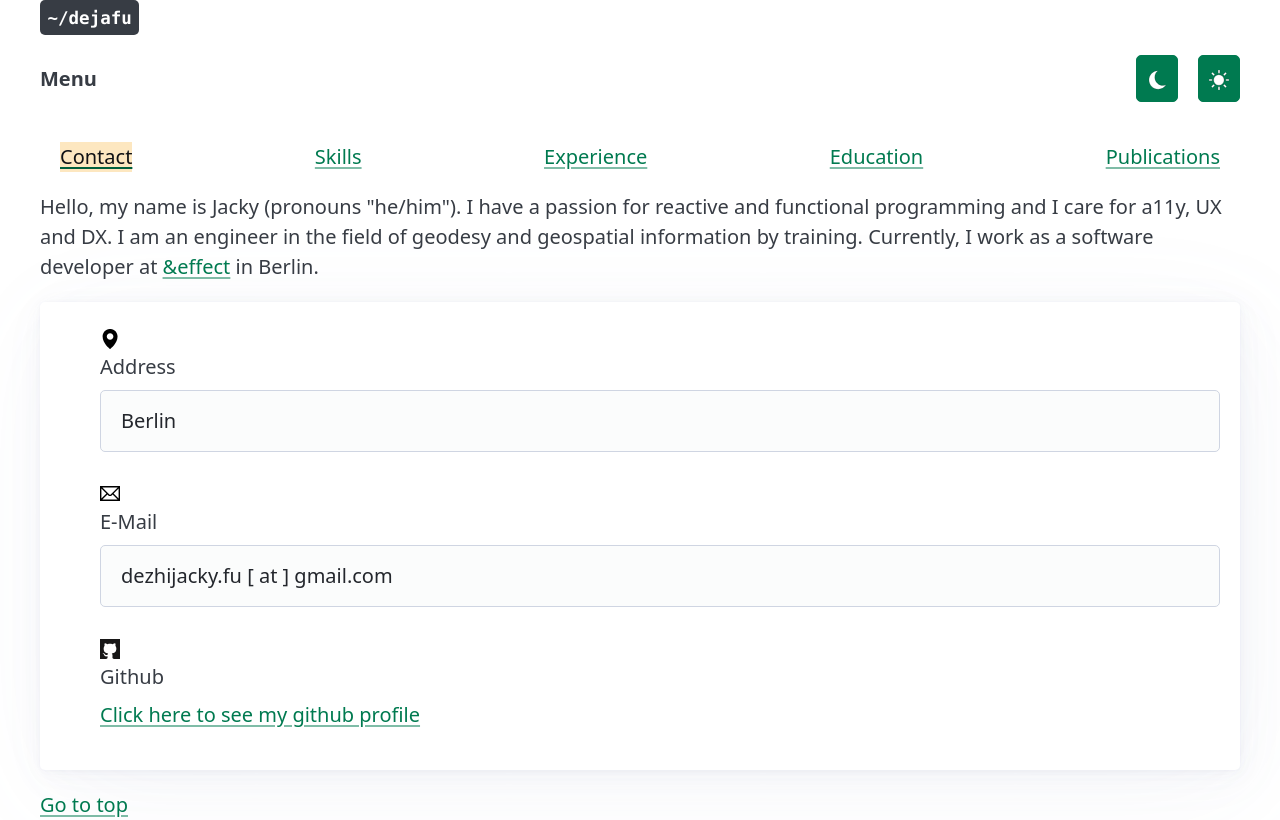
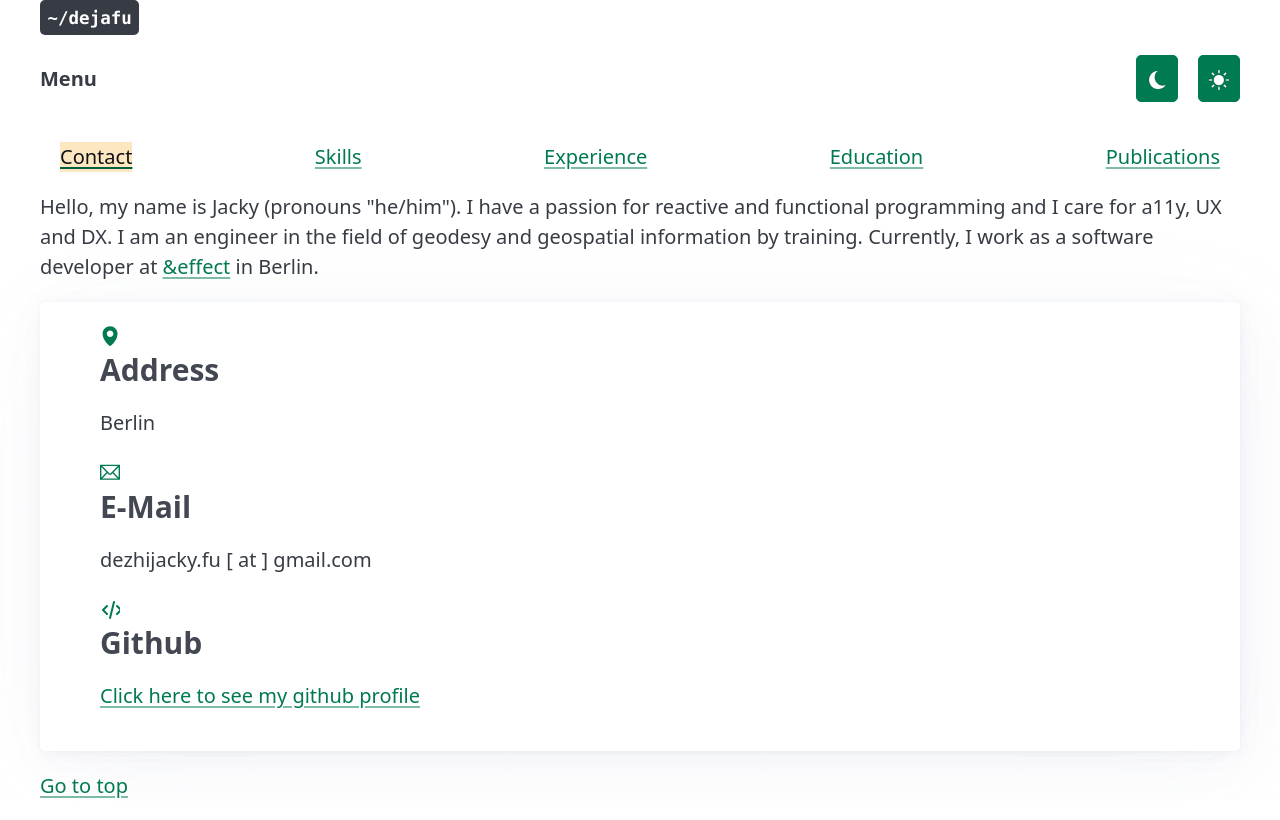
Before and after one commit to jackyscript/dejafu, a Vue app: page / in a window 1280 px wide. Built offline with nearby package versions, Linux system fonts and the light colour scheme.

Commit message:
update contact section

```diff
--- a/src/components/ContactComponent.vue
+++ b/src/components/ContactComponent.vue
@@ -4,38 +4,50 @@ import ContactItem from './items/ContactItem.vue'
 
 <template>
   <p tabindex="0">
-    Hello, my name is Jacky (pronouns "he/him"). I have a passion for reactive and functional programming and I care for a11y, UX and DX. I am an engineer in
-    the field of geodesy and geospatial information by training. Currently, I work as a software developer at <a href="https://www.and-effect.com/" target="_blank" rel="noopener">&effect</a> in Berlin.
-
+    Hello, my name is Jacky (pronouns "he/him"). I have a passion for reactive and functional
+    programming and I care for a11y, UX and DX. I am an engineer in the field of geodesy and
+    geospatial information by training. Currently, I work as a software developer at
+    <a href="https://www.and-effect.com/" target="_blank" rel="noopener">&effect</a> in Berlin.
   </p>
   <section>
     <article>
       <ul>
         <ContactItem id="address" value="Berlin">
           <template #icon>
-            <img
-              aria-hidden="true"
-              class="logo"
-              src="../assets/icons/pin.svg"
-              alt="An address pin icon"
-          /></template>
+            <svg xmlns="http://www.w3.org/2000/svg" viewBox="0 0 120 120">
+              <path
+                d="M60.5-.12c-24.778 0-44.865 20.087-44.865 44.865 0 41.91 44.865 75.405 44.865 75.405s44.865-33.494 44.865-75.405c0-24.78-20.083-44.866-44.86-44.865zm0 64.688c-10.947 0-19.822-8.875-19.822-19.823S49.553 24.922 60.5 24.922s19.824 8.875 19.824 19.823S71.45 64.568 60.5 64.568"
+              />
+            </svg>
+          </template>
           <template #heading>Address</template>
         </ContactItem>
 
         <ContactItem id="mail" value="dezhijacky.fu [ at ] gmail.com">
           <template #icon>
-            <img aria-hidden="true" class="logo" src="../assets/icons/mail.svg" alt="A mail icon" />
+            <svg xmlns="http://www.w3.org/2000/svg" version="1" viewBox="0 0 100 75.422">
+              <path
+                d="M100 75.422H0V0h100zm-88.167-6.977h76.333L63.048 42.73l-4.756 4.787c-2.06 2.058-5.007 3.236-8.105 3.236l-.052-.003c-3.11-.013-6.067-1.216-8.115-3.304l-4.835-4.895-25.352 25.896zM6.977 11.973v51.46L32.282 37.59zM67.964 37.78l25.06 25.65V12.55zM11.85 6.98l35.14 35.57c.76.774 1.916 1.218 3.174 1.22h.02c1.24 0 2.422-.437 3.162-1.18L88.722 6.978H11.85z"
+              />
+            </svg>
           </template>
           <template #heading>E-Mail</template>
         </ContactItem>
         <ContactItem id="github">
-          <template #icon>
-            <img
-              aria-hidden="true"
-              class="logo"
-              src="../assets/icons/github.svg"
-              alt="The icon of github"
-            />
+          <template #icon
+            ><svg
+              xmlns="http://www.w3.org/2000/svg"
+              width="24"
+              height="24"
+              fill="none"
+              stroke="currentColor"
+              stroke-linecap="round"
+              stroke-linejoin="round"
+              stroke-width="2"
+              class="icon-code"
+            >
+              <path d="m7 8-4 4 4 4M17 8l4 4-4 4M14 4l-4 16" />
+            </svg>
           </template>
           <template #heading>Github</template>
 
@@ -51,11 +63,10 @@ import ContactItem from './items/ContactItem.vue'
 </template>
 
 <style scoped>
-.logo {
+svg {
   width: 20px;
-}
-
-ul li {
-  list-style: none;
+  height: 1.125rem;
+  margin-bottom: calc(var(--pico-spacing) * 0.25);
+  color: var(--pico-primary);
 }
 </style>
--- a/src/components/items/ContactItem.vue
+++ b/src/components/items/ContactItem.vue
@@ -11,16 +11,17 @@ defineProps({
 })
 </script>
 <template>
-  <li>
+  <section>
     <slot name="icon"></slot>
-    <label :for="id"> <slot name="heading"></slot></label>
-    <input :id="id" v-if="value !== undefined" readonly type="text" :value="value" />
-    <slot name="link"></slot>
-  </li>
+    <h3><slot name="heading"></slot></h3>
+    <p v-if="value !== undefined" />
+    <slot name="link">{{ value }}</slot>
+  </section>
 </template>
 
 <style scoped>
-.logo {
-  width: 20px;
+
+h3 {
+  line-height: 1.2;
 }
 </style>
```
Also changed, not shown: src/assets/icons/code.svg (added), src/assets/icons/github.svg (deleted).
